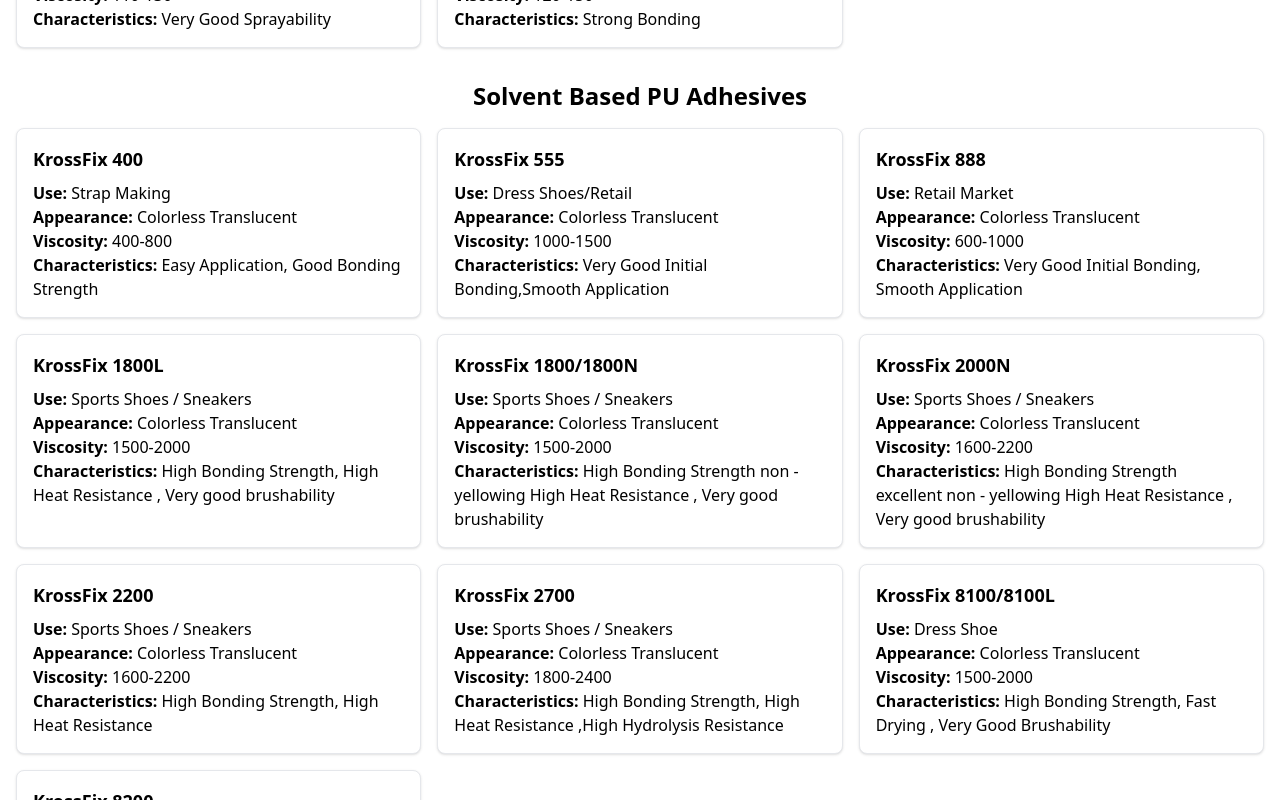
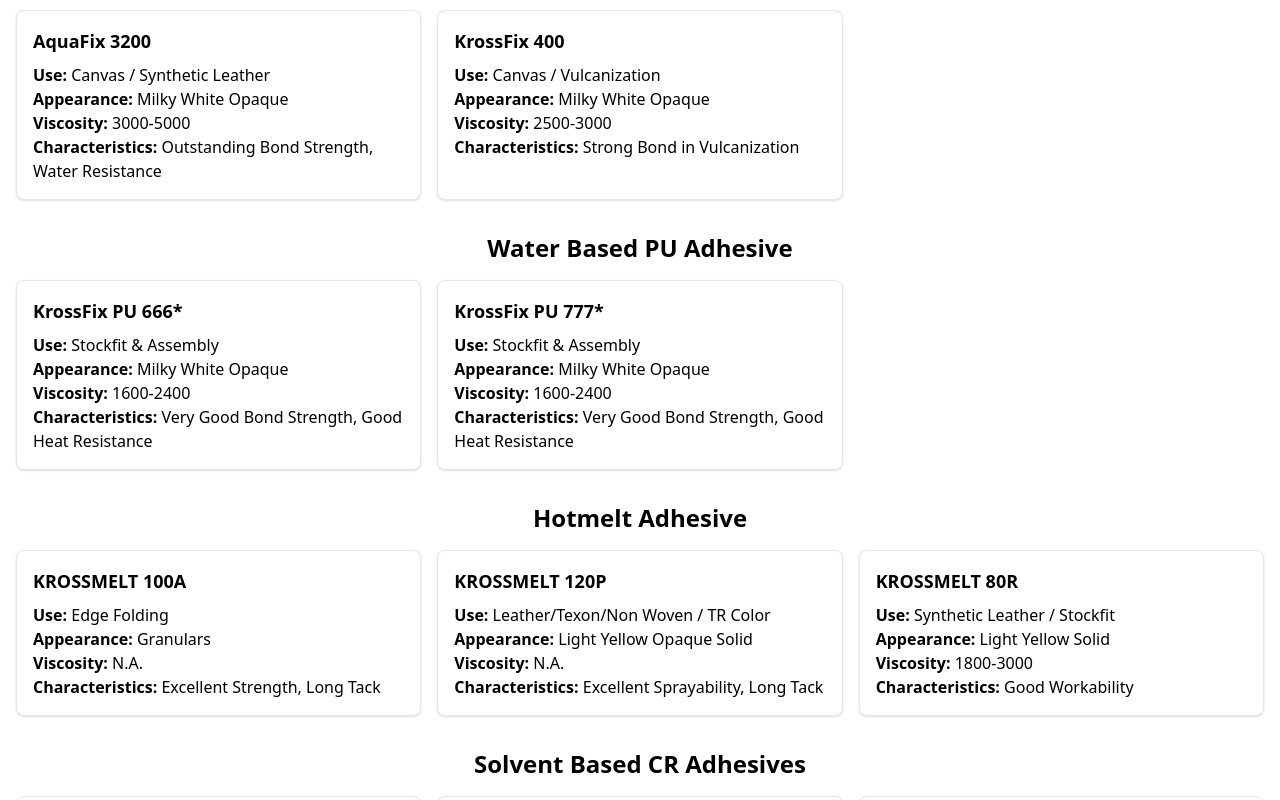
Before and after one commit to indiefluencedev/krossfix-reactjs, a React (Vite) app: page /products/products2 in a window 1280 px wide. Shown: the part 1600-2400 px from the top of the page. Built offline with nearby package versions, Linux system fonts and the light colour scheme.

Commit message:
update product table component

```diff
--- a/src/Components/TableComponents.jsx
+++ b/src/Components/TableComponents.jsx
@@ -5,9 +5,7 @@
 import primerData from '../Data/Primer.json';
 import adhesiveData from '../Data/Adhesive.json';
 import hardenerData from '../Data/Hardener.json';
-import '../Components/Styles/TableComponent.css';
 
-// Map selected product to corresponding data
 const productDataMap = {
   Cleaner: cleanerData.Cleaners,
   Primer: primerData.Primers,
@@ -26,13 +24,21 @@
     return acc;
   }, {});
 
+  // Sort each group by 'Product Code' and sort groups by number of items in ascending order
+  const sortedGroups = Object.entries(groupedData)
+    .sort(([, groupA], [, groupB]) => groupA.length - groupB.length) // Sort groups by number of items
+    .map(([type, items]) => ({
+      type,
+      items: items.sort((a, b) => a['Product Code'].localeCompare(b['Product Code'])),
+    }));
+
   return (
     <div className="container mx-auto p-4">
-      {Object.keys(groupedData).map((type) => (
+      {sortedGroups.map(({ type, items }) => (
         <div key={type} className="mb-8">
           <h2 className="text-2xl font-semibold mb-4 text-center">{type}</h2>
           <div className="grid gap-4 sm:grid-cols-1 md:grid-cols-2 lg:grid-cols-3">
-            {groupedData[type].map((product, index) => (
+            {items.map((product, index) => (
               <div key={index} className="border rounded-lg shadow p-4 bg-white">
                 <h3 className="font-bold text-lg mb-2">{product['Product Code']}</h3>
                 <p><strong>Use:</strong> {product.Use}</p>
```
